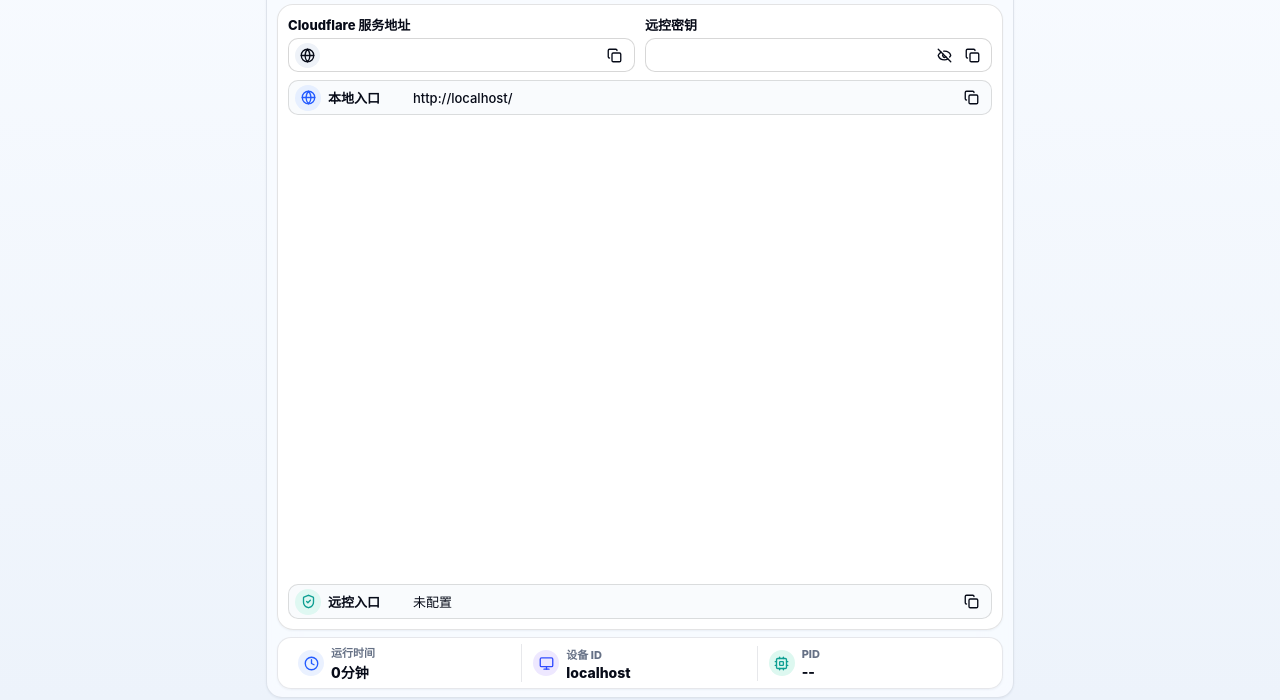
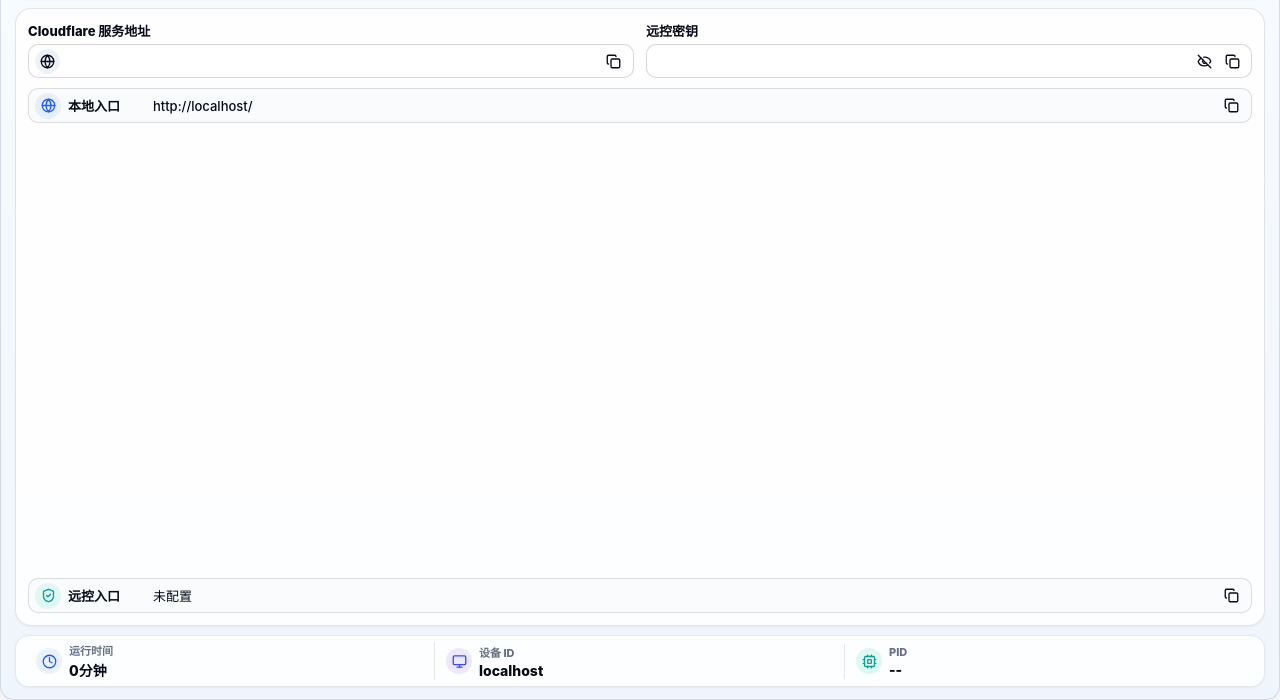
Before and after one commit to wintopic/CodexPanel, a website: page public/control.html in a window 1280 px wide. Shown: the part 100-800 px from the top of the page. Drawn offline with Linux system fonts and the light colour scheme; no server answers.

Commit message:
fix: refine frameless window edges

```diff
--- a/package.json
+++ b/package.json
@@ -17,7 +17,7 @@
   },
   "private": true,
   "name": "codexpanel",
-  "version": "3.0.12",
+  "version": "3.0.13",
   "description": "CodexPanel local phone-to-Codex Desktop bridge",
   "license": "SEE LICENSE IN LICENSE"
 }
--- a/public/control.html
+++ b/public/control.html
@@ -32,12 +32,12 @@
       font-family: ui-sans-serif, -apple-system, BlinkMacSystemFont, "Segoe UI", "SF Pro Text", "Helvetica Neue", Arial, "PingFang SC", "Microsoft YaHei", sans-serif;
     }
     * { box-sizing: border-box; }
-    html, body { margin: 0; width: 100%; height: 100%; background: var(--bg); color: var(--ink); }
+    html, body { margin: 0; width: 100%; height: 100%; background: transparent; color: var(--ink); }
     body {
       height: 100vh;
-      padding: 2px;
+      padding: 0;
       overflow: hidden;
-      background: linear-gradient(180deg, #f8fbff, #edf3fb);
+      background: transparent;
     }
     button, input { font: inherit; }
     button { cursor: pointer; }
@@ -46,19 +46,20 @@
     h1, h2, h3, p { margin: 0; }
 
     .shell {
-      width: min(748px, calc(100vw - 4px));
-      height: calc(100vh - 4px);
-      max-height: calc(100vh - 4px);
-      margin: 0 auto;
-      padding: 8px 10px;
+      width: 100vw;
+      height: 100vh;
+      max-height: 100vh;
+      margin: 0;
+      padding: 10px 14px 12px;
       display: grid;
       grid-template-rows: auto auto minmax(0, 1fr);
-      row-gap: 7px;
-      border: 1px solid rgba(42, 58, 88, .12);
-      border-radius: 16px;
-      background: var(--shell);
-      box-shadow: var(--shadow);
+      row-gap: 9px;
+      border: 1px solid rgba(42, 58, 88, .16);
+      border-radius: 14px;
+      background: linear-gradient(180deg, rgba(248,251,255,.98), rgba(239,245,252,.98));
+      box-shadow: 0 10px 30px rgba(28, 43, 72, .13);
       backdrop-filter: blur(14px);
+      overflow: hidden;
     }
     .top {
       display: flex;
@@ -120,7 +121,7 @@
       min-height: 0;
       display: grid;
       grid-template-rows: minmax(0, 1fr) auto;
-      gap: 7px;
+      gap: 9px;
     }
     .card {
       border: 1px solid var(--line);
@@ -131,11 +132,11 @@
     }
     .main-card {
       min-height: 0;
-      padding: 10px 10px;
+      padding: 12px 12px;
       display: grid;
       grid-template-rows: auto minmax(0, 1fr);
       align-content: start;
-      gap: 8px;
+      gap: 10px;
     }
     .core-card {
       border-color: rgba(11, 11, 12, .11);
@@ -147,7 +148,7 @@
       grid-template-columns: minmax(0, 1fr) auto;
       align-items: center;
       gap: 8px;
-      padding: 6px 9px;
+      padding: 6px 10px;
       border: 1px solid var(--line);
       border-radius: 14px;
       background: rgba(255,255,255,.9);
@@ -226,10 +227,10 @@
     .config-grid {
       display: grid;
       grid-template-columns: repeat(2, minmax(0, 1fr));
-      gap: 6px 10px;
+      gap: 7px 12px;
     }
     .core-card .config-grid {
-      gap: 6px 10px;
+      gap: 7px 12px;
     }
     .field {
       display: grid;
@@ -305,11 +306,11 @@
     .links {
       min-height: 0;
       display: grid;
-      gap: 7px;
+      gap: 9px;
       align-content: space-between;
     }
     .core-card .links {
-      gap: 7px;
+      gap: 9px;
     }
     .link-row {
       min-height: 35px;
```
Also changed, not shown: CHANGELOG.md, 3 other files.
